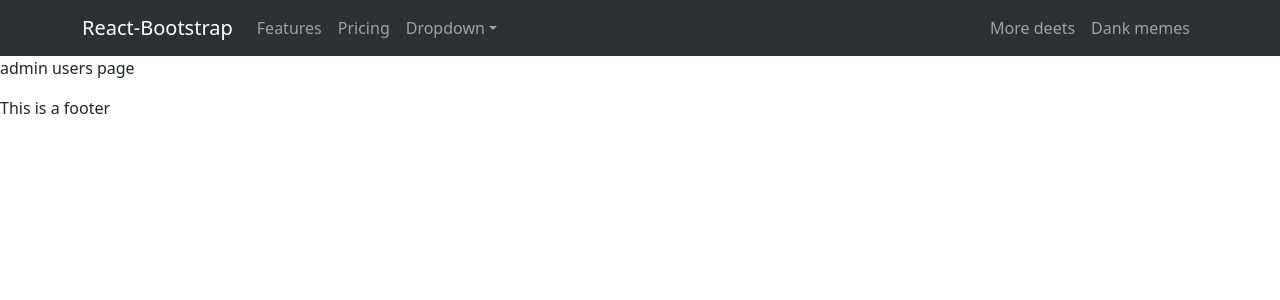
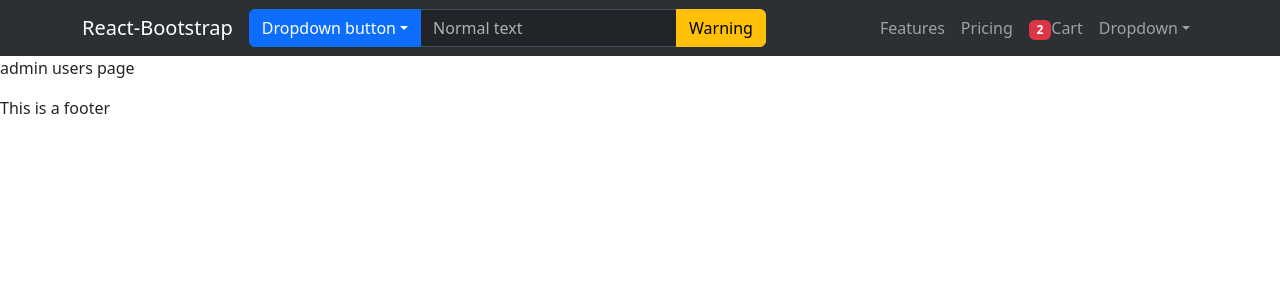
Before and after one commit to Jvilla125/ecommerce-app, a React (Create React App) app: page /admin/analytics in a window 1280 px wide. Shown: the top 300 px of the page. Built offline with nearby package versions, Linux system fonts and the light colour scheme.

Commit message:
import InputGroup in HeaderComponent.js to organize header component

```diff
--- a/src/pages/components/HeaderComponent.js
+++ b/src/pages/components/HeaderComponent.js
@@ -1,5 +1,5 @@
 import React from 'react';
-import { Navbar, Nav, Container, NavDropdown } from 'react-bootstrap';
+import { Navbar, Nav, Container, NavDropdown, Badge, Form, Dropdown, DropdownButton, Button, InputGroup} from 'react-bootstrap';
 
 
 const HeaderComponent = () => {
@@ -10,8 +10,22 @@
                 <Navbar.Toggle aria-controls="responsive-navbar-nav" />
                 <Navbar.Collapse id="responsive-navbar-nav">
                     <Nav className="me-auto">
+                        <InputGroup>
+                        <DropdownButton id="dropdown-basic-button" title="Dropdown button">
+                            <Dropdown.Item href="#/action-1">Action</Dropdown.Item>
+                            <Dropdown.Item href="#/action-2">Another action</Dropdown.Item>
+                            <Dropdown.Item href="#/action-3">Something else</Dropdown.Item>
+                        </DropdownButton>
+                        <Form.Control type="text" placeholder="Normal text" />
+                        <Button variant="warning">Warning</Button>
+                        </InputGroup>
+
+                        </Nav>
+                        <Nav>
                         <Nav.Link href="#features">Features</Nav.Link>
                         <Nav.Link href="#pricing">Pricing</Nav.Link>
+                        <Nav.Link href="#pricing"><Badge bg="danger">2</Badge>Cart</Nav.Link>
+
                         <NavDropdown title="Dropdown" id="collasible-nav-dropdown">
                             <NavDropdown.Item href="#action/3.1">Action</NavDropdown.Item>
                             <NavDropdown.Item href="#action/3.2">
@@ -24,12 +38,7 @@
                             </NavDropdown.Item>
                         </NavDropdown>
                     </Nav>
-                    <Nav>
-                        <Nav.Link href="#deets">More deets</Nav.Link>
-                        <Nav.Link eventKey={2} href="#memes">
-                            Dank memes
-                        </Nav.Link>
-                    </Nav>
+
                 </Navbar.Collapse>
             </Container>
         </Navbar>
```
